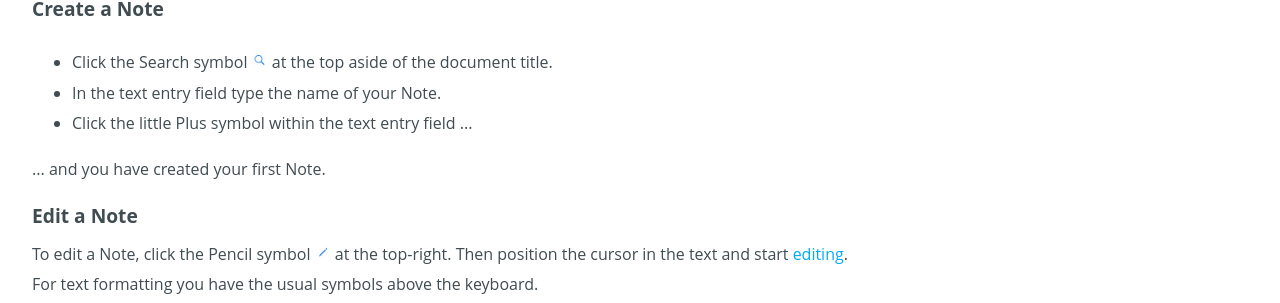
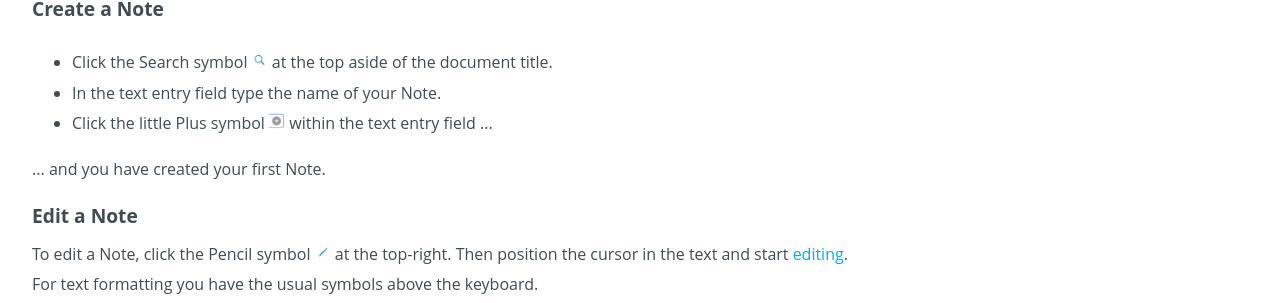
Before and after one commit to cs-LA/home, a Jekyll site: the page built from KTrunk/GettingStarted.md, in a window 1280 px wide. Shown: the part 302-605 px from the top of the page. Built offline with Jekyll 4.4.1, drawn with Linux system fonts in a browser that asks for light colours; our own code applies the rules of GitHub Pages for plain Markdown files.

Commit message:
Update GettingStarted.md

```diff
--- a/KTrunk/GettingStarted.md
+++ b/KTrunk/GettingStarted.md
@@ -25,8 +25,8 @@
     <span class="de">In dem Eingabefeld gibst Du den Namen Deiner Notiz ein.</span>
   </li>
   <li>
-    <span class="en">Click the little Plus symbol within the text entry field ...</span>
-    <span class="de">Dann auf das kleine Plus-Symbol in dem Eingabefeld klicken ...</span>
+    <span class="en">Click the little Plus symbol <img src="Manual/buttons/createNew.jpg" class="appButton"> within the text entry field ...</span>
+    <span class="de">Dann auf das kleine Plus-Symbol <img src="Manual/buttons/createNew.jpg" class="appButton"> in dem Eingabefeld klicken ...</span>
   </li>
 </ul>
 <p><span class="en">... and you have created your first Note.</span><span class="de">... und schon hast Du Deine erste Notiz erstellt.</span></p>
```
